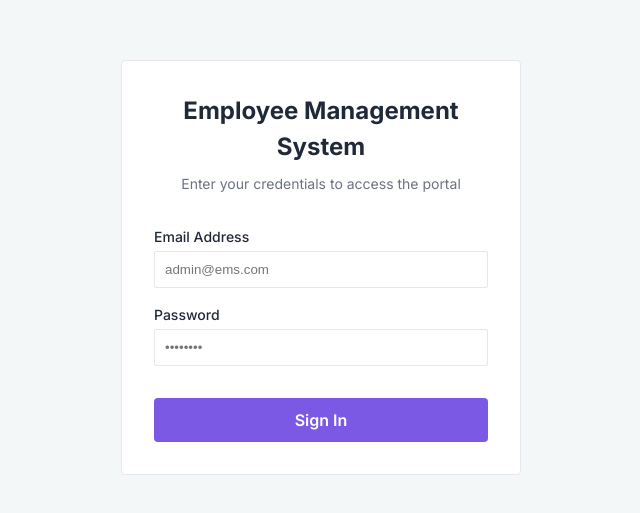
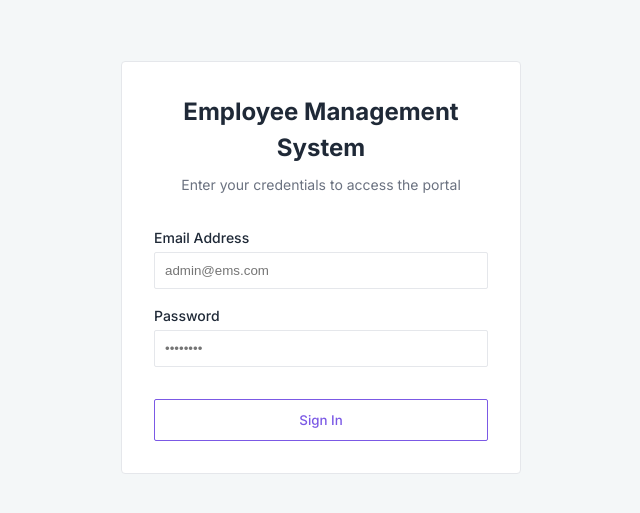
Before and after one commit to JagritMaggu/Ems-frontend, a Next.js app: page /login in a window 1280 px wide. Shown: the part 133-646 px from the top of the page, without its empty margins (319-959 px from the left). Built offline with nearby package versions, Linux system fonts and the light colour scheme; no server answers.

Commit message:
Update all buttons to be hollow by default and fill on hover

```diff
--- a/src/app/employees/page.tsx
+++ b/src/app/employees/page.tsx
@@ -105,7 +105,7 @@ export default function EmployeesPage() {
                   {user?.role !== 'EMPLOYEE' && (
                     <>
                       <input type="file" accept=".csv" ref={fileInputRef} style={{ display: 'none' }} onChange={handleFileUpload} />
-                      <button className="btn-primary" style={{ backgroundColor: '#10b981', borderColor: '#10b981', display: 'flex', alignItems: 'center', gap: '0.5rem' }} onClick={() => fileInputRef.current?.click()} disabled={isUploading}>
+                      <button className="btn-success" onClick={() => fileInputRef.current?.click()} disabled={isUploading}>
                         {isUploading ? <><span className="spinner"></span> Importing...</> : 'Import CSV'}
                       </button>
                       <button className="btn-primary" onClick={handleAddNew}>Add +</button>
--- a/src/app/globals.css
+++ b/src/app/globals.css
@@ -124,21 +124,23 @@ button {
 
 .btn-primary {
   padding: 0.5rem 1rem;
-  background-color: var(--primary);
-  color: white;
-  border: none;
+  background-color: transparent;
+  color: var(--primary);
+  border: 1px solid var(--primary);
   border-radius: var(--radius-sm);
   font-weight: 500;
   cursor: pointer;
-  transition: background-color 0.2s ease;
+  transition: all 0.2s ease;
 }
 
 .btn-primary:hover {
-  background-color: var(--primary-hover);
+  background-color: var(--primary);
+  color: white;
 }
 
 .btn-primary:active {
   background-color: var(--primary);
+  color: white;
 }
 
 .btn-danger {
--- a/src/app/login/page.tsx
+++ b/src/app/login/page.tsx
@@ -55,23 +55,7 @@ export default function LoginPage() {
             />
           </div>
 
-          <button type="submit" disabled={isLoading} style={{
-            width: '100%',
-            padding: '0.75rem',
-            backgroundColor: 'var(--primary)',
-            color: 'white',
-            border: 'none',
-            borderRadius: 'var(--radius-md)',
-            fontSize: '1rem',
-            fontWeight: 600,
-            cursor: isLoading ? 'not-allowed' : 'pointer',
-            marginTop: '1rem',
-            opacity: isLoading ? 0.7 : 1,
-            display: 'flex',
-            alignItems: 'center',
-            justifyContent: 'center',
-            gap: '0.5rem'
-          }}>
+          <button type="submit" disabled={isLoading} className="btn-primary" style={{ width: '100%', padding: '0.75rem', marginTop: '1rem', display: 'flex', justifyContent: 'center' }}>
             {isLoading ? <span className="spinner"></span> : 'Sign In'}
           </button>
         </form>
--- a/src/app/page.tsx
+++ b/src/app/page.tsx
@@ -103,7 +103,7 @@ export default function Dashboard() {
               <div style={{ display: 'flex', justifyContent: 'space-between', alignItems: 'center', marginBottom: '1.5rem' }}>
                 <h3 style={{ fontWeight: 600 }}>Recent Employees</h3>
                 <Link href="/employees">
-                  <button className="btn-primary" style={{ backgroundColor: 'var(--bg-card)', color: 'var(--primary)', border: '1px solid var(--primary)' }}>View All Directory</button>
+                  <button className="btn-primary">View All Directory</button>
                 </Link>
               </div>
 
```
